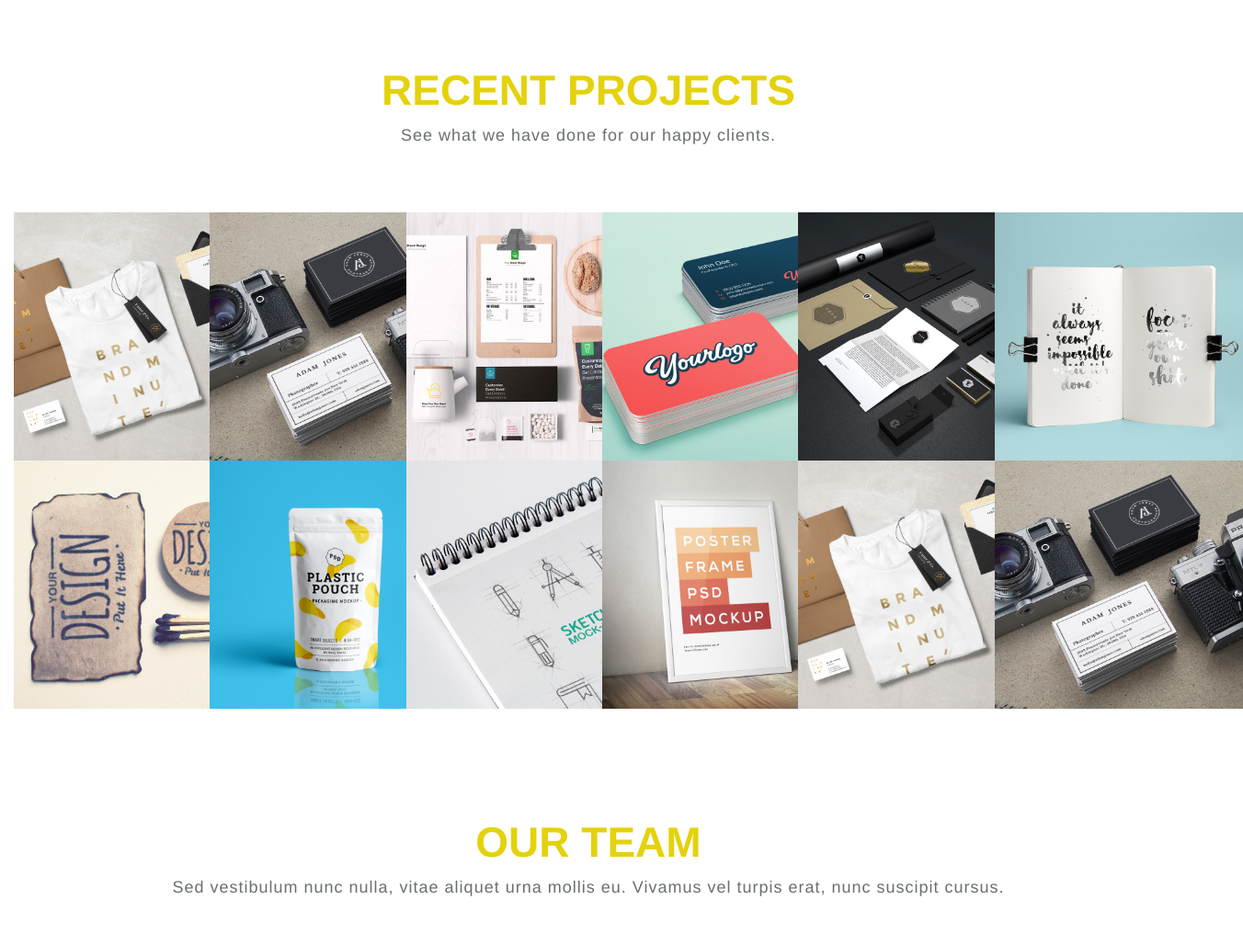
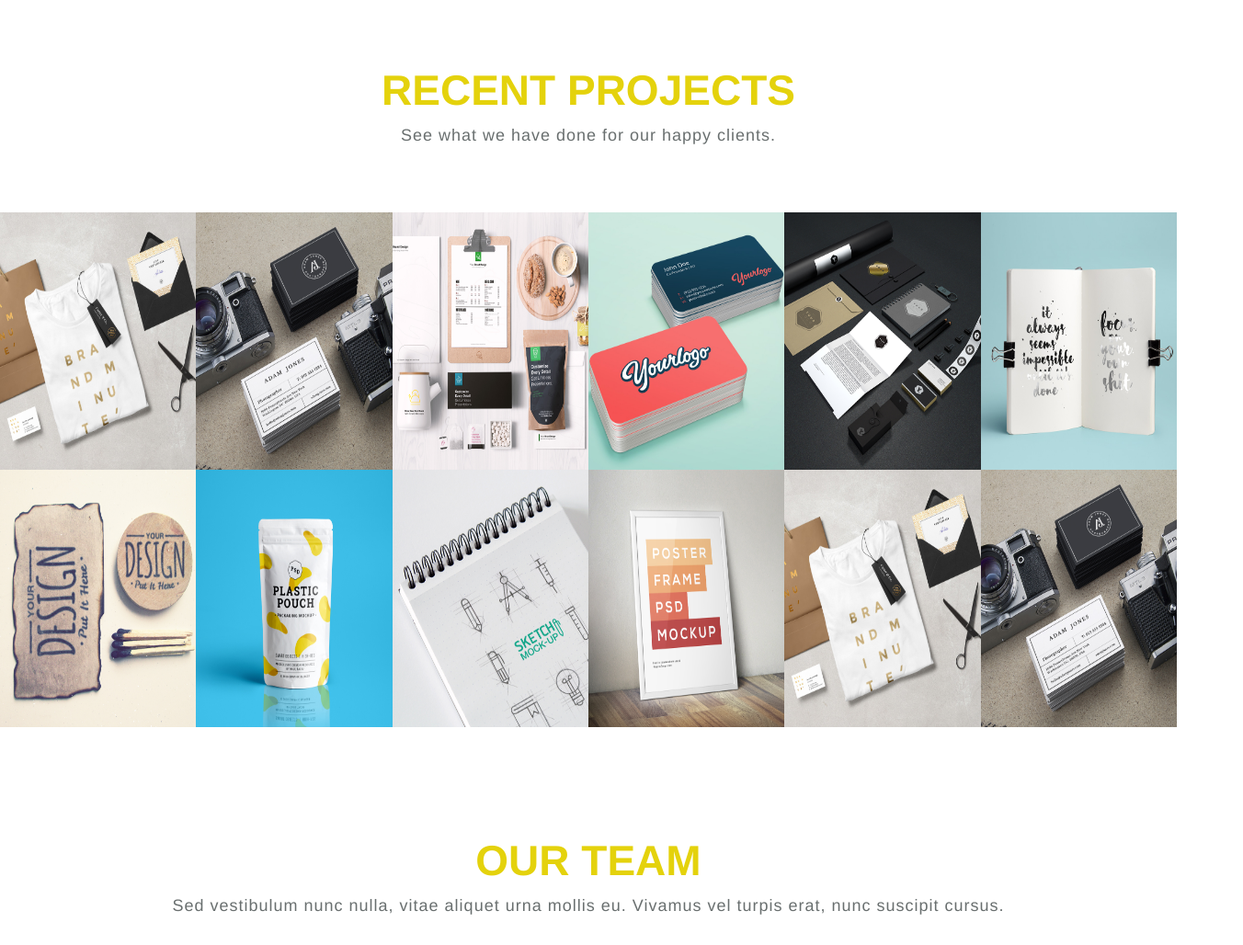
Before and after one commit to james028/Responsive_website, a plain HTML site: page index.html in a window 1280 px wide. Shown: the part 1958-2986 px from the top of the page at 92% size, 1352 px wide, since content can reach past the window. Drawn offline with nearby package versions, Linux system fonts and the light colour scheme; a script that the page names is missing.

Commit message:
Add files via upload

```diff
--- a/css/media-queries.css
+++ b/css/media-queries.css
@@ -37,6 +37,17 @@
     .contact-map img
     {
         height: 320px;
+    }
+    .row-7
+    {
+    display: flex;
+    justify-content: center;
+    flex-direction: column;
+    text-align: center;
+    }
+    .contact-col-2
+    {
+        margin: 80px auto 10px;
     }
 }
 
@@ -100,4 +111,14 @@
     {
         height: 250px;
     }
+    .row-7
+    {
+    display: flex;
+    flex-direction: column;
+    text-align: center;
+    }
+    .contact-col-2
+    {
+        margin: 80px auto 10px;
+    }
 }
--- a/css/style.css
+++ b/css/style.css
@@ -371,9 +371,14 @@ textarea
 }
 
 /* Sekcja projects */
+.proj-1
+{
+    max-width: 100%;
+    padding: 0;
+}
 .proj-1 img
 {
-    height: 270px;
-    padding: 0;
-    margin: 0;
+    height: 280px;
+    max-width: 100%;
+
 }
--- a/index.html
+++ b/index.html
@@ -128,40 +128,40 @@
                 </div>
             </div>
             <div class="row">
-                <div class="col-md-2 col-sm-4 col-xs-12 proj-1">
+                <div class="col-md-2 col-sm-4 col-xs-6 proj-1">
                     <img src="img/project/project-1.jpg" alt="proj1">
                 </div>
-                <div class="col-md-2 col-sm-4 col-xs-12 proj-1">
+                <div class="col-md-2 col-sm-4 col-xs-6 proj-1">
                     <img src="img/project/project-2.jpg" alt="proj1">
                 </div>
-                <div class="col-md-2 col-sm-4 col-xs-12 proj-1">
+                <div class="col-md-2 col-sm-4 col-xs-6 proj-1">
                     <img src="img/project/project-3.jpg" alt="proj1">
                 </div>
-                <div class="col-md-2 col-sm-4 col-xs-12 proj-1">
+                <div class="col-md-2 col-sm-4 col-xs-6 proj-1">
                     <img src="img/project/project-4.jpg" alt="proj1">
                 </div>
-                <div class="col-md-2 col-sm-4 col-xs-12 proj-1">
+                <div class="col-md-2 col-sm-4 col-xs-6 proj-1">
                     <img src="img/project/project-5.jpg" alt="proj1">
                 </div>
-                <div class="col-md-2 col-sm-4 col-xs-12 proj-1">
+                <div class="col-md-2 col-sm-4 col-xs-6 proj-1">
                     <img src="img/project/project-6.jpg" alt="proj1">
                 </div>
-                <div class="col-md-2 col-sm-4 col-xs-12 proj-1">
+                <div class="col-md-2 col-sm-4 col-xs-6 proj-1">
                     <img src="img/project/project-7.jpg" alt="proj1">
                 </div>
-                <div class="col-md-2 col-sm-4 col-xs-12 proj-1">
+                <div class="col-md-2 col-sm-4 col-xs-6 proj-1">
                     <img src="img/project/project-8.jpg" alt="proj1">
                 </div>
-                <div class="col-md-2 col-sm-4 col-xs-12 proj-1">
+                <div class="col-md-2 col-sm-4 col-xs-6 proj-1">
                     <img src="img/project/project-9.jpg" alt="proj1">
                 </div>
-                <div class="col-md-2 col-sm-4 col-xs-12 proj-1">
+                <div class="col-md-2 col-sm-4 col-xs-6 proj-1">
                     <img src="img/project/project-10.jpg" alt="proj1">
                 </div>
-                <div class="col-md-2 col-sm-4 col-xs-12 proj-1">
+                <div class="col-md-2 col-sm-4 col-xs-6 proj-1">
                     <img src="img/project/project-1.jpg" alt="proj1">
                 </div>
-                <div class="col-md-2 col-sm-4 col-xs-12 proj-1">
+                <div class="col-md-2 col-sm-4 col-xs-6 proj-1">
                     <img src="img/project/project-2.jpg" alt="proj1">
                 </div>
             </div>
```
